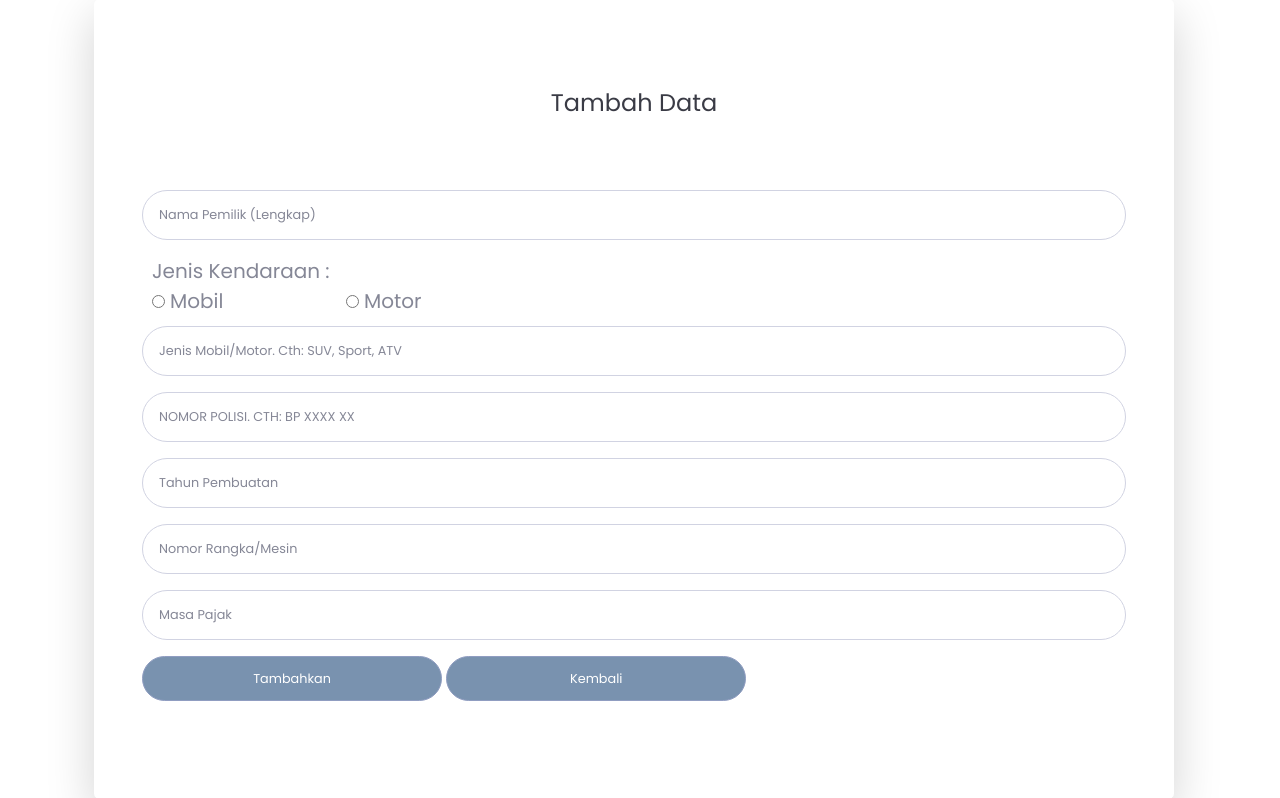
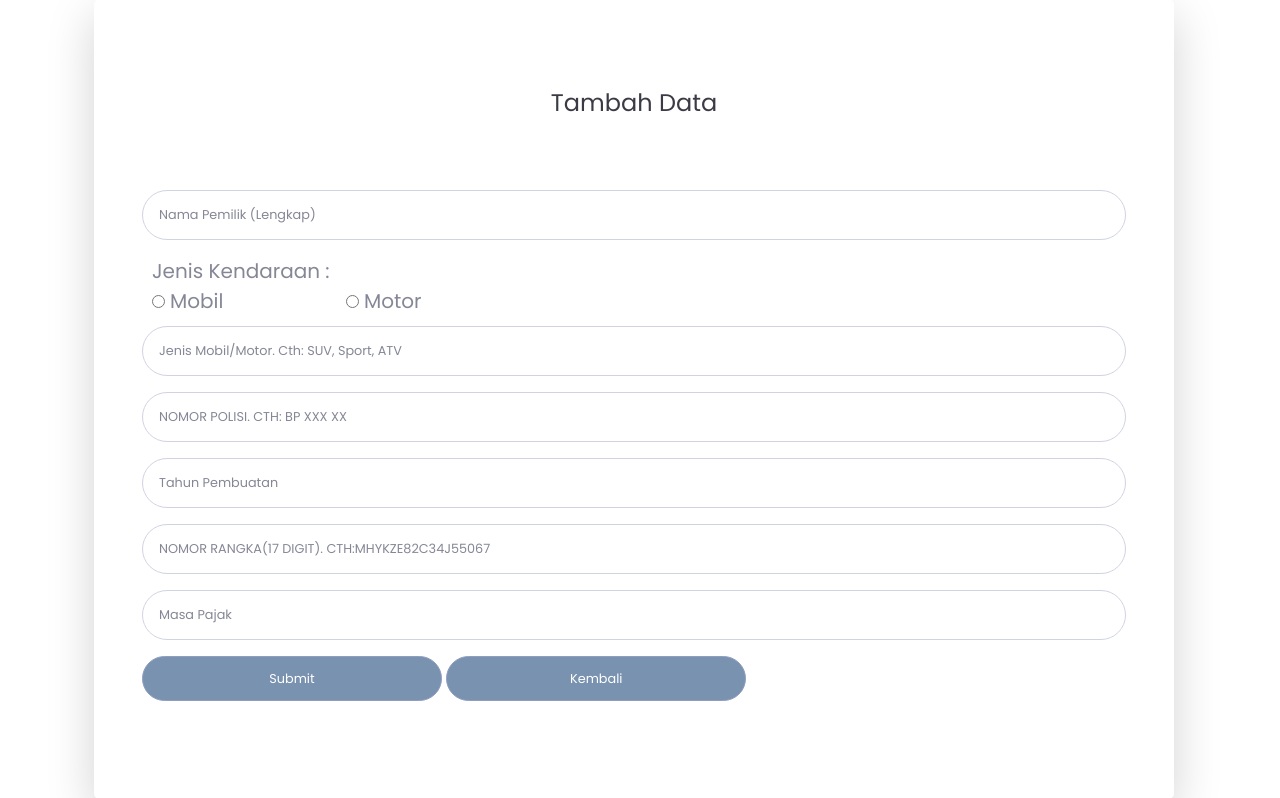
Before and after one commit to irenedocode/iibnpajak, a PHP site: page /admin/tambah.php in a window 1280 px wide. Shown: the part 158-956 px from the top of the page. Run offline with PHP 8.4, Linux system fonts and the light colour scheme.

Commit message:
submit dan no:)

```diff
--- a/admin/edit.php
+++ b/admin/edit.php
@@ -83,7 +83,7 @@
                             </div>
                             <div class="form-group">
                                 <label for="nopolisi">Nopolisi :</label>
-                                    <input type="text" name="nopolisi" value="<?php echo $row['nopolisi'] ?>" placeholder="Masukkan No Polisi" class="form-control form-control-user" >
+                                    <input type="text" style="text-transform: uppercase"  name="nopolisi" value="<?php echo $row['nopolisi'] ?>" placeholder="Masukkan No Polisi" class="form-control form-control-user" >
                             </div>
                             <div class="form-group">
                                 <label for="pembuatan">Tahun Pembuatan :</label>
@@ -93,7 +93,7 @@
                             </div>
                             <div class="form-group">
                                 <label for="rangka">Nomor Rangka :</label>
-                                    <input type="text" name="rangka" value="<?php echo $row['rangka'] ?>" placeholder="Masukkan No Rangka" class="form-control form-control-user" >
+                                    <input type="text" style="text-transform: uppercase"  name="rangka" value="<?php echo $row['rangka'] ?>" placeholder="Masukkan No Rangka" class="form-control form-control-user" >
                             </div>
                             <div class="form-group">
                                 <label for="masapajak">Masa Pajak :</label>
--- a/admin/index.php
+++ b/admin/index.php
@@ -79,7 +79,7 @@
                                     style="
                                     height: 40px;
                                     margin-top: 2%;
-                                    margin-left: 10px
+                                    margin-left: 80px
                                     ">Export Tabel</a>
                         </table>
                     </div>
--- a/admin/tambah.php
+++ b/admin/tambah.php
@@ -84,7 +84,7 @@
                             <div class="form-group">
                                 <input type="text" style="text-transform: uppercase" class="form-control form-control-user"
                                     id="exampleInputEmail" name="nopolisi" aria-describedby="emailHelp" required
-                                    placeholder="Nomor Polisi. Cth: BP XXXX XX">
+                                    placeholder="Nomor Polisi. Cth: BP XXX XX">
                             </div>
                             <div class="form-group">
                                 <input type="text" onfocus="(this.type='date')" onblur="(this.type='text')" class="form-control form-control-user"
@@ -92,9 +92,9 @@
                                     placeholder="Tahun Pembuatan">
                             </div>
                             <div class="form-group">
-                                <input type="text" class="form-control form-control-user"
+                                <input type="text" style="text-transform: uppercase" class="form-control form-control-user"
                                     id="exampleInputEmail" name="rangka" aria-describedby="emailHelp" required
-                                    placeholder="Nomor Rangka/Mesin">
+                                    placeholder="Nomor Rangka(17 digit). Cth:MHYKZE82C34J55067">
                             </div>
                             <div class="form-group">
                             <input
@@ -106,7 +106,7 @@
                                     placeholder="Masa Pajak">
                             </div>
                         <button type="submit" name="submit" class="btn btn-primary btn-user" style="width: 300px;" display="flex">
-                            Tambahkan
+                            Submit
                         </button>
                         <a href="index.php" class="btn btn-primary btn-user" style="width: 300px;">
                             Kembali</a>
--- a/user/index.php
+++ b/user/index.php
@@ -58,12 +58,12 @@
                                             <h5 class="fw-normal mb-3 pb-3" style="letter-spacing: 1px;">Cari</h5>
 
                                             <div class="form-outline mb-4">
-                                                <input type="text" name="nopolisi" id="form2Example17" class="form-control form-control-lg" placeholder="BP XXXX XX" required/>
+                                                <input type="text" style="text-transform: uppercase"  name="nopolisi" id="form2Example17" class="form-control form-control-lg" placeholder="BP XXX XX" required/>
                                                 <label class="form-label">No Polisi</label>
                                             </div>
 
                                             <div class="form-outline mb-4">
-                                                <input type="text" name="rangka" id="form2Example27" class="form-control form-control-lg" placeholder="17 Campuran Huruf dan Angka" required/>
+                                                <input type="text" style="text-transform: uppercase"  name="rangka" id="form2Example27" class="form-control form-control-lg" placeholder="17 Digit Huruf dan Angka" required/>
                                                 <label class="form-label">No Rangka</label>
                                             </div>
 
```
